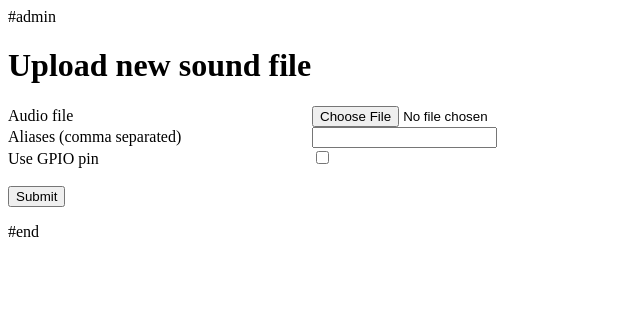
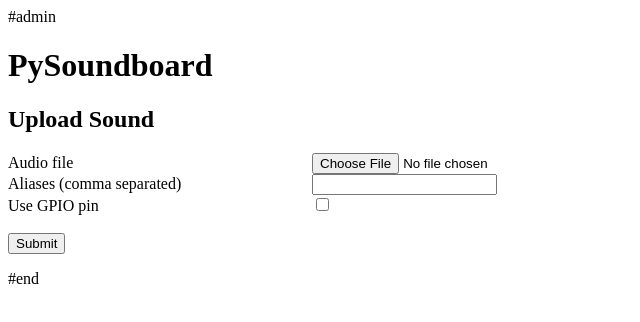
Before and after one commit to vinhui/PySoundboard, a plain HTML site: page WebFiles/upload.html in a window 1280 px wide. Shown: the whole page, without its empty margins (0-640 px from the left). Drawn offline with Linux system fonts and the light colour scheme.

Commit message:
Made the upload page a proper html page

```diff
--- a/WebFiles/upload.html
+++ b/WebFiles/upload.html
@@ -1,4 +1,9 @@
 #admin
+<!DOCTYPE html>
+<html lang="en" xmlns="http://www.w3.org/1999/xhtml">
+<head>
+    <meta charset="utf-8">
+    <title>PySoundboard</title>
     <style>
     label {
         display: inline-block;
@@ -12,9 +17,13 @@
     input[type=checkbox]:checked~.if-gpio {
         display: inline-block;
     }
+
     </style>
+</head>
+<body>
+    <h1>PySoundboard</h1>
+    <h2>Upload Sound</h2>
 
-<h1>Upload new sound file</h1>
     <form action="/upload-sound/" enctype="multipart/form-data" method="POST">
         <label for="file">Audio file</label>
         <input type="file" name="file" id="file"/><br/>
@@ -30,4 +39,6 @@
 
         <input type="submit" value="Submit"/>
     </form>
+</body>
+</html>
 #end
```
Lines whose indentation alone changed are shown as unchanged.
